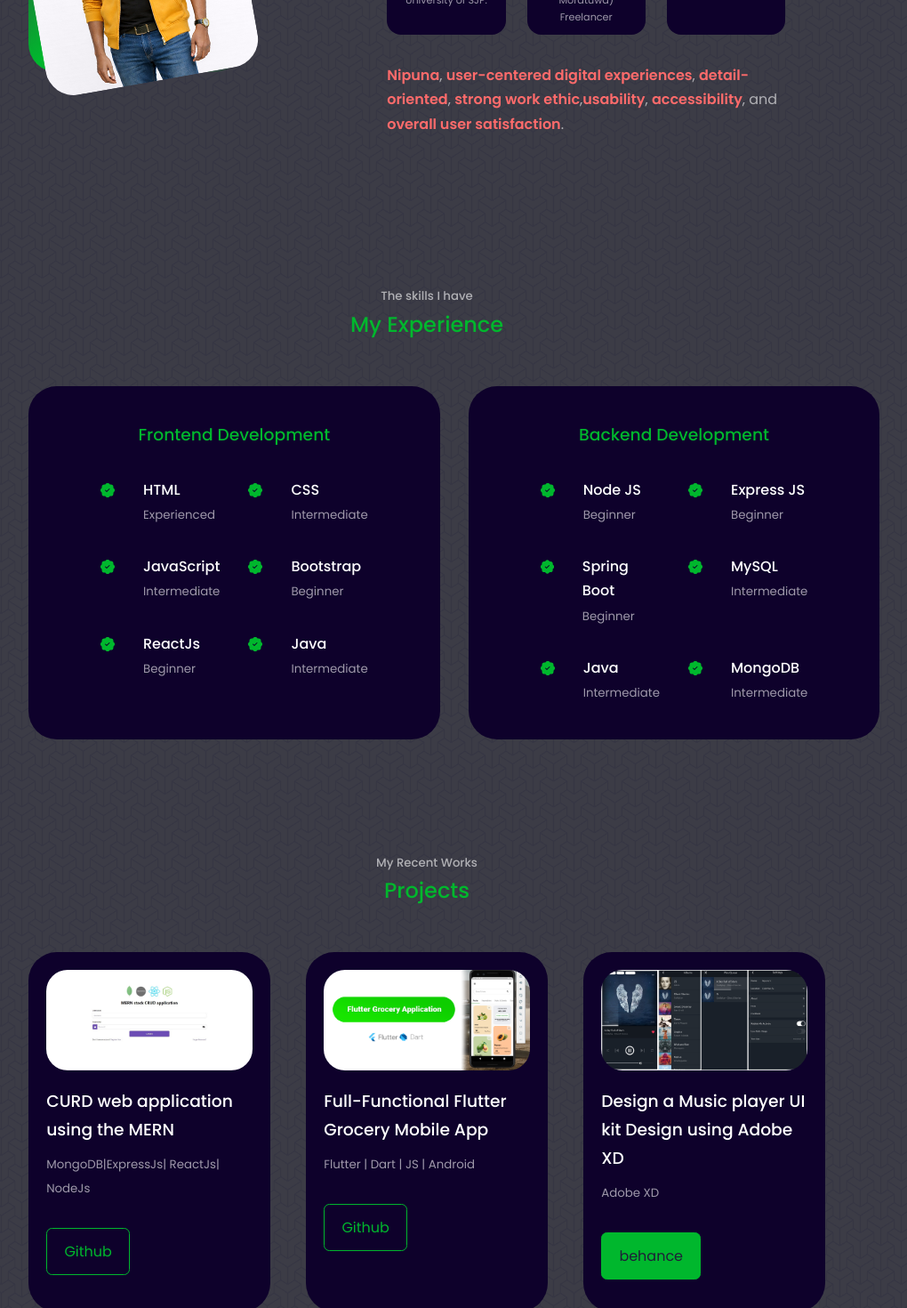
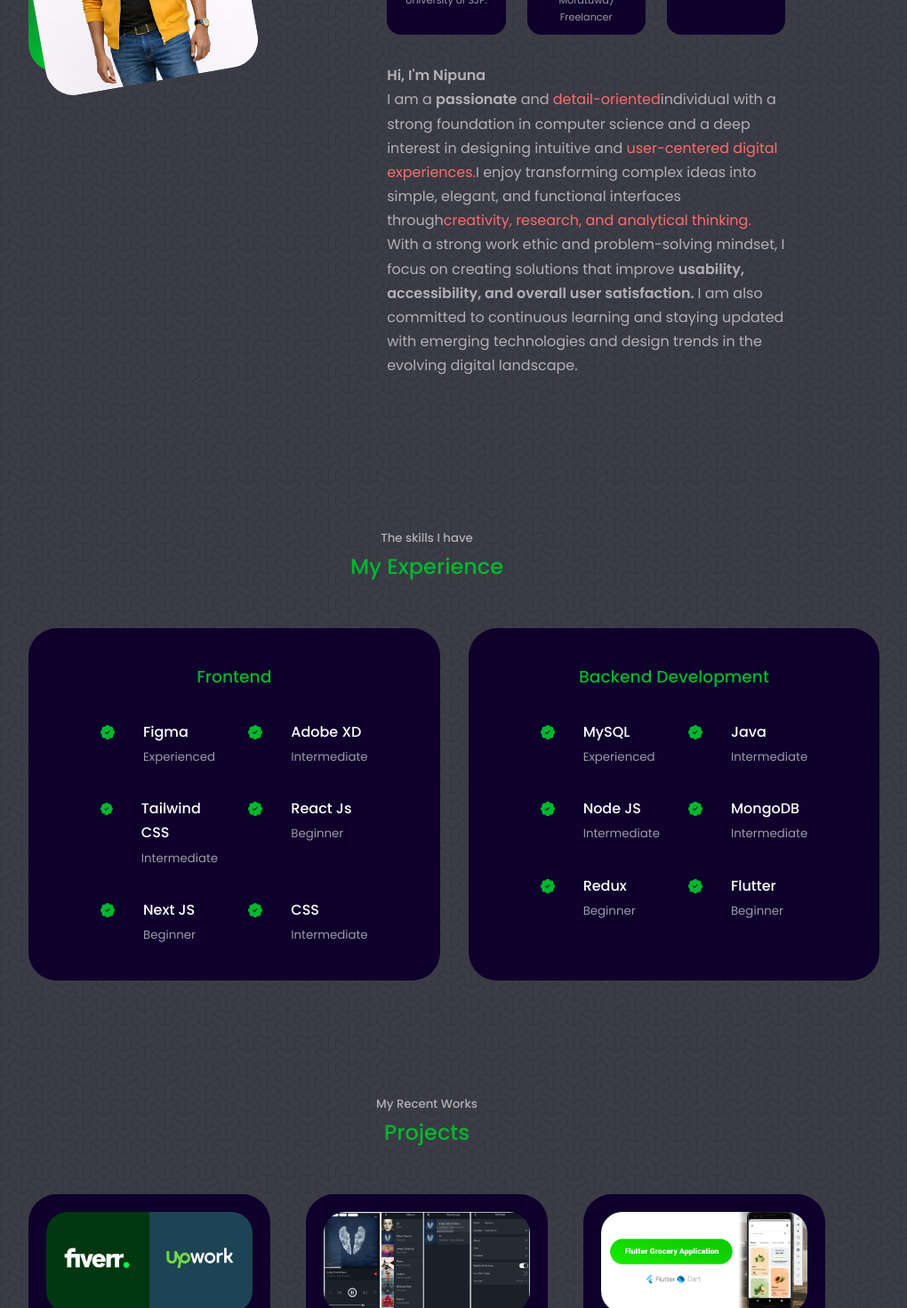
Before and after one commit to nipunayasanga/my-portfolio-site, a React (Create React App) app: page / in a window 1280 px wide. Shown: the part 1200-2670 px from the top of the page at 89% size, without its empty margins (160-1180 px from the left). Built offline with nearby package versions, Linux system fonts and the light colour scheme.

Commit message:
update projects

```diff
--- a/src/components/about/About.jsx
+++ b/src/components/about/About.jsx
@@ -64,10 +64,16 @@ const About = () => {
 
             </div>
             <p>
-             <strong style={{ color: '#ff6b6b' }}>Nipuna</strong>, <strong style={{ color: '#ff6b6b' }}>user-centered digital
-              experiences</strong>, <strong style={{ color: '#ff6b6b' }}>detail-oriented</strong>, <strong style={{ color: '#ff6b6b' }}>strong work ethic</strong>,
-               <strong style={{ color: '#ff6b6b' }}>usability</strong>, <strong style={{ color: '#ff6b6b' }}>accessibility</strong>,
-               and <strong style={{ color: '#ff6b6b' }}>overall user satisfaction</strong>.
+             <strong>Hi, I'm Nipuna</strong><br />
+             I am a <strong>passionate</strong> and <span style={{ color: '#ff6b6b' }}>detail-oriented</span>
+             individual with a strong foundation in computer science and a deep interest in designing
+             intuitive and <span style={{ color: '#ff6b6b' }}>user-centered digital experiences.</span>
+             I enjoy transforming complex ideas into simple, elegant, and functional interfaces through
+             <span style={{ color: '#ff6b6b' }}>creativity, research, and analytical thinking. </span>
+             With a strong work ethic and problem-solving mindset, I focus on creating solutions that
+             improve <strong>usability, accessibility, and overall user satisfaction. </strong>
+             I am also committed to continuous learning and staying updated with emerging technologies and design
+             trends in the evolving digital landscape.
             </p>
 
           </div>
--- a/src/components/experience/Experience.jsx
+++ b/src/components/experience/Experience.jsx
@@ -12,49 +12,50 @@ const Experience = () => {
       <div className="container experience__container">
 
         <div className="experience__frontend">
-            <h3>Frontend Development</h3>
+
+            <h3>Frontend </h3>
 
             <div className="experience__content">
 
               <article className='experience__details'>
                 <BsFillPatchCheckFill className='experience__details-icon'/>
                 <div>
-                  <h4>HTML</h4>
+                  <h4>Figma</h4>
                   <small className='text-light'>Experienced</small>
                 </div>
               </article>
               <article className='experience__details'>
                 <BsFillPatchCheckFill className='experience__details-icon'/>
                 <div>
-                  <h4>CSS</h4>
+                  <h4>Adobe XD</h4>
                   <small className='text-light'>Intermediate</small>
                 </div>
               </article>
               <article className='experience__details'>
                 <BsFillPatchCheckFill className='experience__details-icon'/>
                 <div>
-                  <h4>JavaScript</h4>
+                  <h4>Tailwind CSS</h4>
                   <small className='text-light'>Intermediate</small>
                 </div>
               </article>
               <article className='experience__details'>
                 <BsFillPatchCheckFill className='experience__details-icon'/>
                 <div>
-                  <h4>Bootstrap</h4>
+                  <h4>React Js</h4>
                   <small className='text-light'>Beginner</small>
                 </div>
               </article>
               <article className='experience__details'>
                 <BsFillPatchCheckFill className='experience__details-icon'/>
                 <div>
-                  <h4>ReactJs</h4>
+                  <h4>Next JS</h4>
                   <small className='text-light'>Beginner</small>
                 </div>
               </article>
               <article className='experience__details'>
                 <BsFillPatchCheckFill className='experience__details-icon'/>
                 <div>
-                  <h4>Java</h4>
+                  <h4>CSS</h4>
                   <small className='text-light'>Intermediate</small>
                 </div>
               </article>
@@ -69,32 +70,8 @@ const Experience = () => {
             <article className='experience__details'>
                 <BsFillPatchCheckFill className='experience__details-icon'/>
                 <div>
-                  <h4>Node JS</h4>
-                  <small className='text-light'>Beginner</small>
-                </div>
-              </article>
-
-              <article className='experience__details'>
-                <BsFillPatchCheckFill className='experience__details-icon'/>
-                <div>
-                  <h4>Express JS</h4>
-                  <small className='text-light'>Beginner</small>
-                </div>
-              </article>
-
-
-              <article className='experience__details'>
-                <BsFillPatchCheckFill className='experience__details-icon'/>
-                <div>
-                  <h4>Spring Boot</h4>
-                  <small className='text-light'>Beginner</small>
-                </div>
-              </article>
-              <article className='experience__details'>
-                <BsFillPatchCheckFill className='experience__details-icon'/>
-                <div>
                   <h4>MySQL</h4>
-                  <small className='text-light'>Intermediate</small>
+                  <small className='text-light'>Experienced</small>
                 </div>
               </article>
 
@@ -105,11 +82,35 @@ const Experience = () => {
                   <small className='text-light'>Intermediate</small>
                 </div>
               </article>
+
+
+              <article className='experience__details'>
+                <BsFillPatchCheckFill className='experience__details-icon'/>
+                <div>
+                  <h4>Node JS</h4>
+                  <small className='text-light'>Intermediate</small>
+                </div>
+              </article>
               <article className='experience__details'>
                 <BsFillPatchCheckFill className='experience__details-icon'/>
                 <div>
                   <h4>MongoDB</h4>
                   <small className='text-light'>Intermediate</small>
+                </div>
+              </article>
+
+              <article className='experience__details'>
+                <BsFillPatchCheckFill className='experience__details-icon'/>
+                <div>
+                  <h4>Redux</h4>
+                  <small className='text-light'>Beginner</small>
+                </div>
+              </article>
+              <article className='experience__details'>
+                <BsFillPatchCheckFill className='experience__details-icon'/>
+                <div>
+                  <h4>Flutter </h4>
+                  <small className='text-light'>Beginner</small>
                 </div>
               </article>
             </div>
--- a/src/components/myprojects/Myprojects.jsx
+++ b/src/components/myprojects/Myprojects.jsx
@@ -18,29 +18,21 @@ const Myprojects = () => {
 
       <div className="container portfolio__container">
 
-        <article className='portfolio__item'>
+                <article className='portfolio__item'>
             <div className="portfolio__item-image">
-                <img src={IMG1} alt="" />
+                <img src={IMG7} alt="" />
             </div>
-            <h3>CURD web application using the MERN </h3>
-            <small className='text-light'>MongoDB|ExpressJs| ReactJs| NodeJs</small>
+            <h3>My Freelancing Profiles as a Designer</h3>
+            <small className='text-light'>Photoshop | Illustrator | XD </small>
             <div className="portfolio__item-cta">
-              <a href="https://github.com/nipunayasanga/my-react-app.git" target="_blank" rel='noreferrer' className='btn'>Github</a>
+              <a href="https://www.fiverr.com/nipuna_yasa?public_mode=true" target="_blank" rel='noreferrer' className='btn btn-outline-success'>Fiverr</a>
+              <a href="https://www.upwork.com/freelancers/~01db16eea5935a5e9b?viewMode=1" target="_blank" rel='noreferrer' className='btn btn-outline-success'>Upwork</a>
+
             </div>
 
         </article>
-        <article className='portfolio__item'>
-            <div className="portfolio__item-image">
-                <img src={IMG2} alt="" />
-            </div>
-            <h3>Full-Functional Flutter Grocery Mobile App</h3>
-            <small className='text-light'>Flutter | Dart | JS | Android </small>
-            <div className="portfolio__item-cta">
-              <a href="https://github.com/nipunayasanga/Flutter-grocery-app.git" target="_blank" rel='noreferrer' className='btn'>Github</a>
-            </div>
 
-        </article>
-        <article className='portfolio__item'>
+                <article className='portfolio__item'>
             <div className="portfolio__item-image">
                 <img src={IMG4} alt="" />
             </div>
@@ -52,20 +44,20 @@ const Myprojects = () => {
             </div>
 
         </article>
-        <article className='portfolio__item'>
+
+                <article className='portfolio__item'>
             <div className="portfolio__item-image">
-                <img src={IMG3} alt="" />
+                <img src={IMG2} alt="" />
             </div>
-            <h3>Complaint Management System For University</h3>
-            <small className='text-light'>HTML | JS | Bootstrap | PHP | MySQL</small>
+            <h3>Full-Functional Flutter Grocery Mobile App</h3>
+            <small className='text-light'>Flutter | Dart | JS | Android </small>
             <div className="portfolio__item-cta">
-              <a href="https://github.com/nipunayasanga/COMPLAINT-REGISTRATION-AND-MANAGEMENT-SYSTEM-FOR-UNIVERSITY" target="_blank" rel='noreferrer' className='btn'>Github</a>
-
+              <a href="https://github.com/nipunayasanga/Flutter-grocery-app.git" target="_blank" rel='noreferrer' className='btn'>Github</a>
             </div>
 
         </article>
 
-        <article className='portfolio__item'>
+               <article className='portfolio__item'>
             <div className="portfolio__item-image">
                 <img src={IMG6} alt="" />
             </div>
@@ -80,17 +72,33 @@ const Myprojects = () => {
 
         <article className='portfolio__item'>
             <div className="portfolio__item-image">
-                <img src={IMG7} alt="" />
+                <img src={IMG1} alt="" />
             </div>
-            <h3>My Freelancing Profiles as a Designer</h3>
-            <small className='text-light'>Photoshop | Illustrator | XD </small>
+            <h3>CURD web application using the MERN </h3>
+            <small className='text-light'>MongoDB|ExpressJs| ReactJs| NodeJs</small>
             <div className="portfolio__item-cta">
-              <a href="https://www.fiverr.com/nipuna_yasa?public_mode=true" target="_blank" rel='noreferrer' className='btn btn-outline-success'>Fiverr</a>
-              <a href="https://www.upwork.com/freelancers/~01db16eea5935a5e9b?viewMode=1" target="_blank" rel='noreferrer' className='btn btn-outline-success'>Upwork</a>
+              <a href="https://github.com/nipunayasanga/my-react-app.git" target="_blank" rel='noreferrer' className='btn'>Github</a>
+            </div>
+
+        </article>
+
+
+
+        <article className='portfolio__item'>
+            <div className="portfolio__item-image">
+                <img src={IMG3} alt="" />
+            </div>
+            <h3>Complaint Management System For University</h3>
+            <small className='text-light'>HTML | JS | Bootstrap | PHP | MySQL</small>
+            <div className="portfolio__item-cta">
+              <a href="https://github.com/nipunayasanga/COMPLAINT-REGISTRATION-AND-MANAGEMENT-SYSTEM-FOR-UNIVERSITY" target="_blank" rel='noreferrer' className='btn'>Github</a>
 
             </div>
 
         </article>
+
+
+
 
         <article className='portfolio__item'>
             <div className="portfolio__item-image">
```
